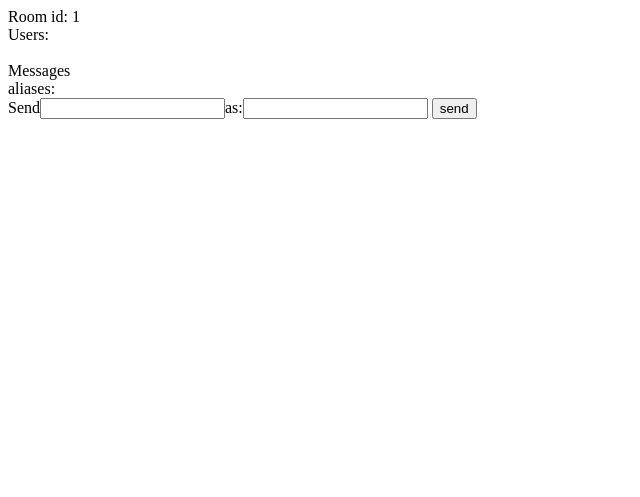
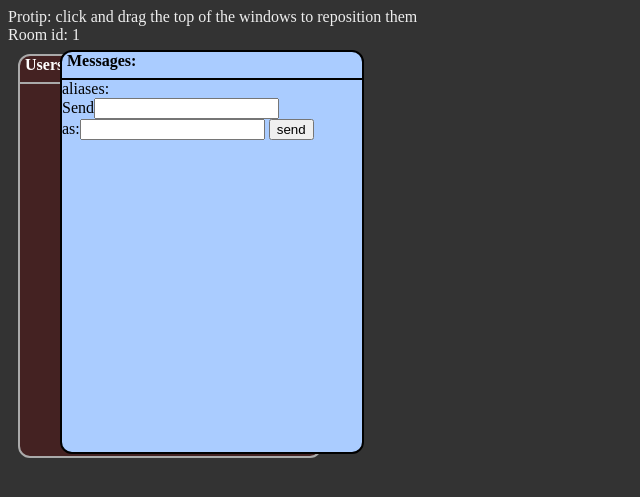
Before and after one commit to wen1now/iptmp2, a PHP site: page /room.php?roomid=1 in a window 1280 px wide. Shown: the top 497 px of the page, without its empty margins (0-640 px from the left). Run offline with PHP 8.4, Linux system fonts and the light colour scheme; the visitor is signed in with stand-in values (Sample User, id 1); data that the repository does not hold is empty.

Commit message:
styled up room a bit

```diff
--- a/room.php
+++ b/room.php
@@ -7,8 +7,11 @@ session_start();
 <html>
 <head>
 	<title></title>
+<link rel="stylesheet" href="window_thing/main.css">
+<link rel="stylesheet" href="roomstyle.css">
 </head>
 <body>
+	Protip: click and drag the top of the windows to reposition them
 <?php
 	/*
 	if (isset($_POST['submitcreate'])){
@@ -43,7 +46,7 @@ session_start();
 
 		//header('location: find.php');
 	}
-	echo 'Room id: '.$_GET['roomid'].'<br>';
+	echo '<br><div>Room id: '.$_GET['roomid'].'</div>';
 	$user = $_SESSION['userid'];
 	$room = $_GET['roomid'];
 	require('connect.php');
@@ -51,17 +54,18 @@ session_start();
 	$qry = 'select pointer, username from users where userid in (select userid from characters where roomid = '
 		.$room.')';
 
-		echo('Users:<br>');
+		echo('<div class="drag users" onmousedown="totop(this)"><div class="topbar"><b>Users:</b></div>');
 	//this displays all users within the room in the colour they have chosen as their pointer
 	$userslist = mysqli_query($connection,$qry);
 	while (list($col1,$col2) = mysqli_fetch_row($userslist))
 		{
 			echo '<font color ="'.$col1.'">'.$col2.'</font>, ' ;
 		}
+	echo '</div>';
 
 	$qry = 'select displayname,textcolour,send_date,blurb,username from messages,aliases,users where Messages.roomid = '.$room.' and messages.alias = aliases.aliasid and messages.userid = users.userid order by send_date';
 
-	echo('<br>Messages<br>');
+	echo('<div class="drag messages" onmousedown="totop(this)" style="left:50px;top:40px"><div class="topbar"><b>Messages:</b></div>');
 	$messagelist = mysqli_query($connection,$qry);
 	while (list($col1,$col2,$col3,$col4,$col5) = mysqli_fetch_row($messagelist))
 		{
@@ -78,10 +82,12 @@ session_start();
 		}
  ?>
  	<form name="sendmessage" method="post" action ="room.php">
- 		Send<input type="text" name="message">as:<input type="text" name="alias">
+ 		Send<input type="text" name="message"><br>as:<input type="text" name="alias">
  		<input type="submit" name="submitmessage" value="send">
  	</form>
 
 
+<script type="text/javascript" src="window_thing/interact.js"></script>
+<script type="text/javascript" src="window_thing/main.js"></script>
 </body>
 </html>
--- /dev/null
+++ b/roomstyle.css
@@ -0,0 +1,23 @@
+body {
+	background-color: #333;
+	color: #eee;
+}
+
+.drag {
+	color: black;
+	height: 400px;
+}
+
+.users {
+	background-color: #422;
+	color: #fff;
+	border-color: #aaa;
+}
+
+.users .topbar {
+	border-color: #aaa;
+}
+
+.messages {
+	background-color: #acf;
+}
--- a/window_thing/main.css
+++ b/window_thing/main.css
@@ -14,9 +14,10 @@
 
 .topbar {
   top: 0px;
+  padding-left: 5px;
   float: left;
   height: 26px;
-  width: 100%;
+  width: calc(100% - 5px);
   border-bottom: 2px black solid;
   cursor: move;
 }
```
